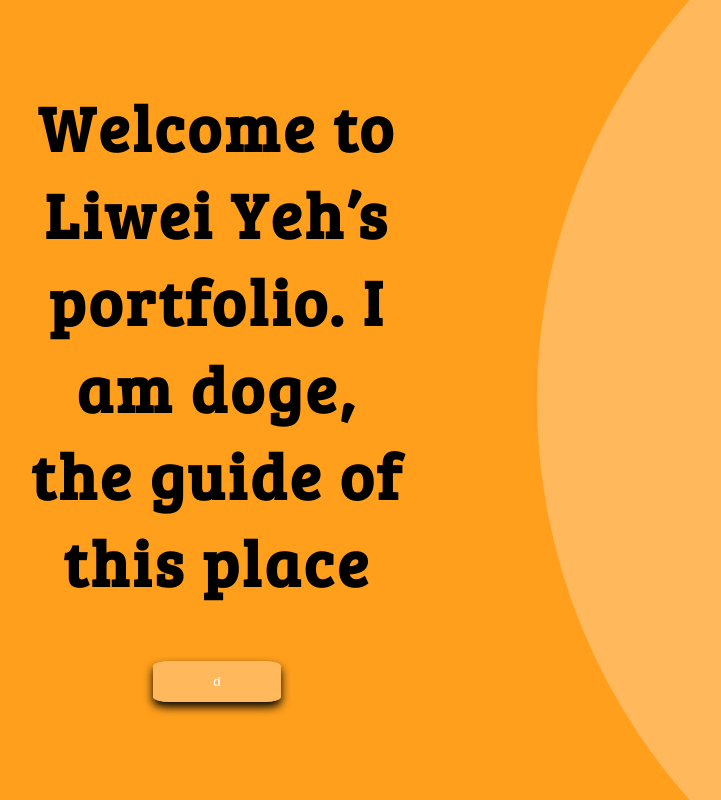
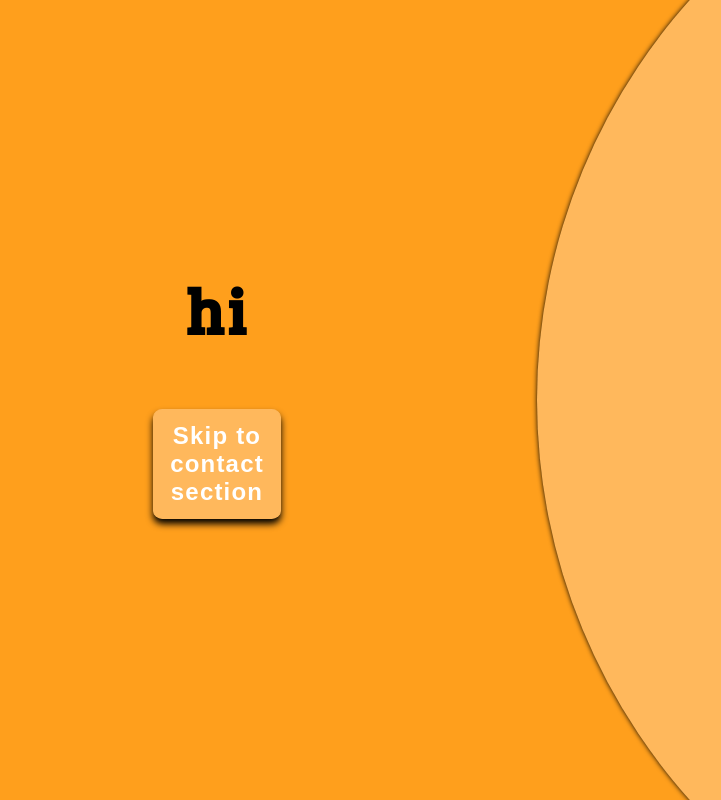
Before and after one commit to liweyeh/portfolio-next-js, a Next.js app: page / in a window 1280 px wide. Shown: the whole page, without its empty margins (103-824 px from the left). Built offline with nearby package versions, Linux system fonts and the light colour scheme.

Commit message:
set up language system

```diff
--- a/component/introduction/IntroButton.tsx
+++ b/component/introduction/IntroButton.tsx
@@ -1,8 +1,18 @@
+// Lib
+import React from "react";
 // CSS
 import styles from "../../styles/components/Introduction.module.css";
 import utilStyles from "../../styles/util/Util.module.css";
 
-// Component
-export default function IntroButton() {
-    return <button className={styles.btn}>d</button>;
-}
+// Type
+type Props = {
+    title?: string;
+};
+
+const IntroButton: React.FC<Props> = ({ title = "default" }) => {
+    return (
+        <button className={`${styles.btn} ${utilStyles.h3}`}>{title}</button>
+    );
+};
+
+export default IntroButton;
--- a/component/introduction/Introduction.tsx
+++ b/component/introduction/Introduction.tsx
@@ -1,21 +1,29 @@
+// Lib
+import React, { useContext } from "react";
+// Scripts
+import scriptIndex from "../../public/scripts/scriptIndex";
+
 // CSS
 import styles from "../../styles/components/Introduction.module.css";
 import utilStyles from "../../styles/util/Util.module.css";
-
 // Component
 import IntroButton from "./IntroButton";
+// Context
+import { LanguageContext } from "../../context/LanguageContext";
 
-export default function Introduction() {
+const Introduction = () => {
+    const { language } = useContext(LanguageContext);
+    const script = scriptIndex[language];
+
     return (
         <div className={styles.container}>
             <main className={styles.main}>
                 <div className={styles.menu}>
                     <h1 className={`${styles.intro} ${utilStyles.h1}`}>
-                        Welcome to Liwei Yeh’s portfolio. I am doge, the guide
-                        of this place
+                        {script.hi}
                     </h1>
                     <div className={styles.btngroup}>
-                        <IntroButton />
+                        <IntroButton title={"Skip to contact section"} />
                     </div>
                 </div>
                 <div className={styles.character}>
@@ -24,4 +32,6 @@ export default function Introduction() {
             </main>
         </div>
     );
-}
+};
+
+export default Introduction;
--- /dev/null
+++ b/context/LanguageContext.tsx
@@ -0,0 +1,31 @@
+// Lib
+import React, { useState, createContext, FC } from "react";
+
+// Types
+type LanguageContextState = {
+    language: string;
+    setLanguage: (name: string) => void;
+};
+
+const languageContextDefault: LanguageContextState = {
+    language: "en",
+    setLanguage: () => {},
+};
+
+export const LanguageContext = createContext<LanguageContextState>(
+    languageContextDefault
+);
+
+const LanguageContextProvider: FC = ({ children }) => {
+    const [language, setLanguage] = useState<string>(
+        languageContextDefault.language
+    );
+
+    return (
+        <LanguageContext.Provider value={{ language, setLanguage }}>
+            {children}
+        </LanguageContext.Provider>
+    );
+};
+
+export default LanguageContextProvider;
--- a/pages/index.tsx
+++ b/pages/index.tsx
@@ -1,3 +1,5 @@
+// Lib
+import React from "react";
 // Next Component
 import Head from "next/head";
 // Styles
@@ -5,8 +7,10 @@ import styles from "../styles/pages/Portfolio.module.css";
 import utilStyles from "../styles/util/Util.module.css";
 // Component
 import Introduction from "../component/introduction/Introduction";
+// Context
+import LanguageContextProvider from "../context/LanguageContext";
 
-export default function Home() {
+const Home = () => {
     return (
         <div className={styles.container}>
             <Head>
@@ -15,8 +19,12 @@ export default function Home() {
                 <link rel="icon" href="/icons/favicon.ico" />
             </Head>
             <main className={styles.main}>
-                <Introduction />
+                <LanguageContextProvider>
+                    <Introduction />
+                </LanguageContextProvider>
             </main>
         </div>
     );
-}
+};
+
+export default Home;
--- /dev/null
+++ b/public/scripts/en.json
@@ -0,0 +1,3 @@
+{
+    "hi": "hi"
+}
--- /dev/null
+++ b/public/scripts/scriptIndex.js
@@ -0,0 +1,5 @@
+import en from "./en.json";
+
+export default Object.freeze({
+    en: en,
+});
--- a/styles/components/Introduction.module.css
+++ b/styles/components/Introduction.module.css
@@ -37,10 +37,11 @@
     background-color: var(--primary_color);
     padding: 1.5vh 1vw;
     margin: 2vh 2vw;
-    border-radius: 12.5%;
-    box-shadow: 0px 5px 10px black;
+    border-radius: 7.5%;
+    box-shadow: 0px 5px 7.5px black;
     cursor: pointer;
 }
+
 /* right side */
 .character {
     width: 50vw;
@@ -54,4 +55,5 @@
     height: 150vh;
     background-color: var(--primary_color);
     border-radius: 50%;
+    box-shadow: 0px 0px 5px black;
 }
```
